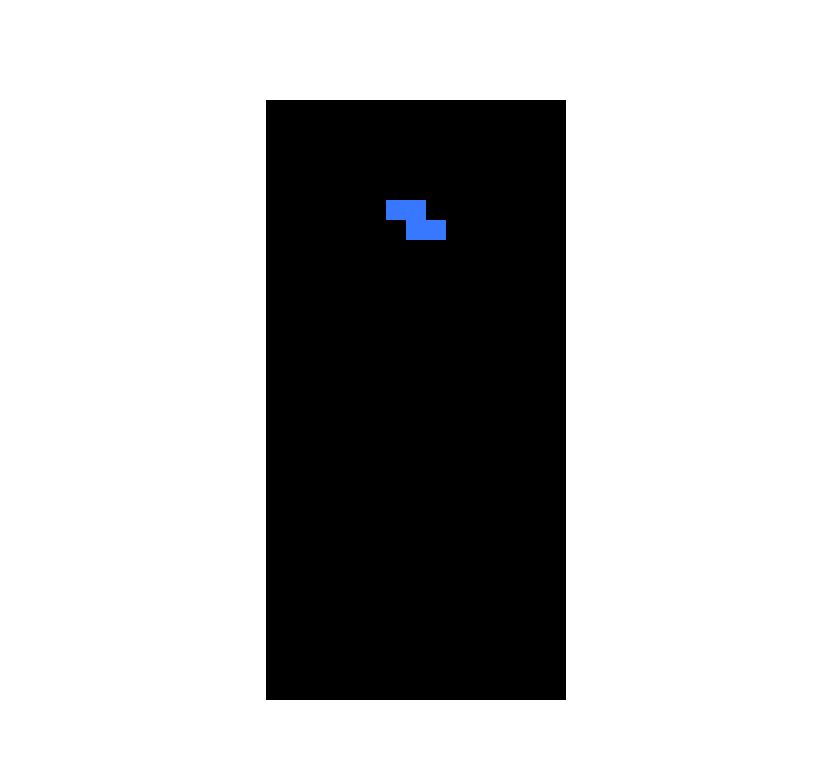
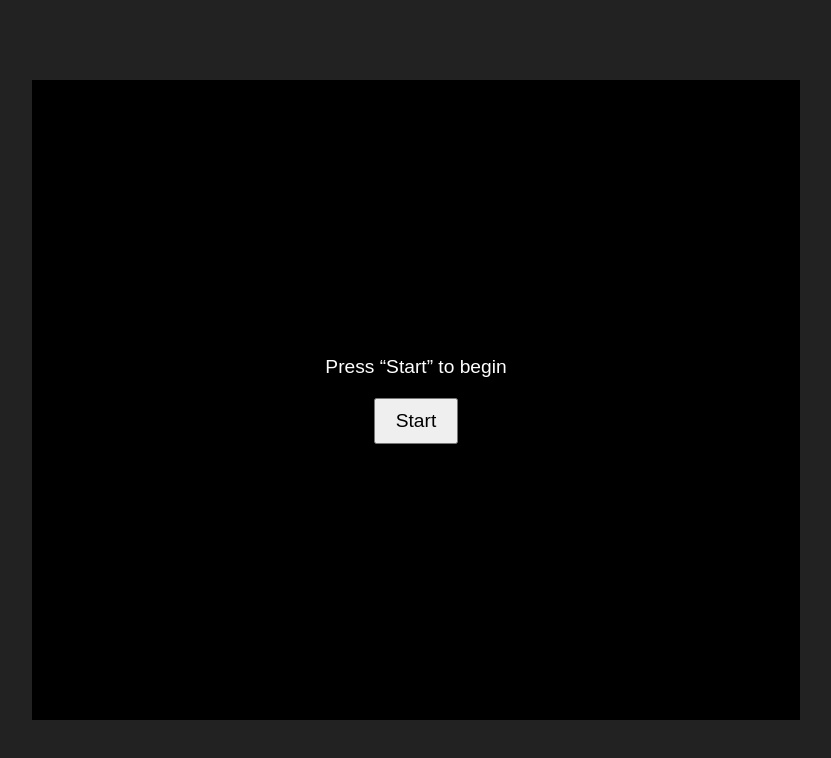
Before and after one commit to meeraladki/qualtrics-tetris, a plain HTML site: page index.html in a window 1280 px wide. Shown: the whole page, without its empty margins (224-1055 px from the left). Drawn offline with Linux system fonts and the light colour scheme.

Commit message:
Add files via upload

```diff
--- a/index.html
+++ b/index.html
@@ -1,40 +1,46 @@
 <!DOCTYPE html>
 <html lang="en">
 <head>
-  <meta charset="UTF-8" />
-  <meta name="viewport" content="width=device-width, initial-scale=1.0" />
+  <meta charset="UTF-8"/>
+  <meta name="viewport" content="width=device-width,initial-scale=1"/>
   <title>Qualtrics Tetris Task</title>
   <style>
-    /* simple reset / center canvas */
-    body { display: flex; justify-content: center; align-items: center; height: 100vh; margin: 0; }
-    canvas { background: #000; }
+    body { margin:0; display:flex; height:100vh; align-items:center; justify-content:center; background:#222; }
+    #game-container { position:relative; }
+    #tetris { background:#000; display:block; }
+    #start-screen {
+      position: absolute;
+      top: 0; left: 0;
+      width: 100%; height: 100%;
+      background: rgba(0,0,0,0.8);
+      color: white;
+      display: flex;
+      flex-direction: column;
+      align-items: center;
+      justify-content: center;
+      font-family: sans-serif;
+      font-size: 1.2em;
+      cursor: pointer;
+    }
+    #start-screen:hover { background: rgba(0,0,0,0.9); }
+    #start-screen button {
+      margin-top: 20px;
+      padding: 10px 20px;
+      font-size: 1em;
+    }
   </style>
 </head>
 <body>
+  <div id="game-container">
+    <canvas id="tetris" width="300" height="600" style="width: 60vw; height: 80vh;"></canvas>
+    <div id="start-screen">
+      <div>Press “Start” to begin</div>
+      <button id="start-button">Start</button>
+    </div>
+  </div>
 
-  <!-- 1) the game canvas -->
-<canvas id="tetris" width="300" height="600"></canvas>
-  <!-- 2) include your Tetris game logic -->
+  <!-- your game engine -->
   <script src="tetris.js"></script>
-
-  <!-- 3) when the game ends, send results back to Qualtrics -->
-  <script>
-    /*
-      In your tetris.js, after computing:
-         const finalScore = …;
-         const totalLines = …;
-      you would call postMessage like this:
-    */
-    function sendResultsToQualtrics(finalScore, totalLines) {
-      parent.postMessage(
-        { score: finalScore, lines: totalLines },
-        '*'  // or 'https://your-username.github.io'
-      );
-    }
-
-    // Example: hook into your game-over event:
-    // game.onGameOver = () => sendResultsToQualtrics(game.score, game.lines);
-  </script>
-
+  <!-- sendResultsToQualtrics helper is already in tetris.js, so no extra script needed here -->
 </body>
 </html>
--- a/tetris.js
+++ b/tetris.js
@@ -1,11 +1,21 @@
 // tetris.js
 
-// ── SETUP ───────────────────────────────────────────────────────────────────────
-const canvas  = document.getElementById('tetris');
-const context = canvas.getContext('2d');
-context.scale(20, 20);  // each “block” is 20×20px
+// ── REFERENCES TO HTML ELEMENTS ────────────────────────────────────────────────
+const startScreen = document.getElementById('start-screen');
+const startButton = document.getElementById('start-button');
+const canvas      = document.getElementById('tetris');
+const context     = canvas.getContext('2d');
+context.scale(20, 20);  // each block is 20×20px
 
-// colors for each piece type (0 is empty)
+// ── GAME STATE AND FLAGS ──────────────────────────────────────────────────────
+let gameStarted  = false;
+let lastTime     = 0;
+let dropCounter  = 0;
+let dropInterval = 980; // ms per drop, will speed up
+let score        = 0;
+let lines        = 0;
+
+// ── COLORS FOR PIECES ─────────────────────────────────────────────────────────
 const colors = [
   null,
   '#FF0D72', // T
@@ -17,18 +27,19 @@ const colors = [
   '#3877FF', // O
 ];
 
-// the playfield matrix (rows × cols)
+// ── ARENA CREATION ────────────────────────────────────────────────────────────
 function createMatrix(w, h) {
-  const m = [];
+  const matrix = [];
   while (h--) {
-    m.push(new Array(w).fill(0));
+    matrix.push(new Array(w).fill(0));
   }
-  return m;
+  return matrix;
 }
 
+// Standard Tetris field: 10 cols × 20 rows
 let arena = createMatrix(15, 30);
 
-// ── PIECE FACTORY ────────────────────────────────────────────────────────────────
+// ── PIECE FACTORY ──────────────────────────────────────────────────────────────
 function createPiece(type) {
   switch (type) {
     case 'T': return [
@@ -69,15 +80,13 @@ function createPiece(type) {
   }
 }
 
-// ── COLLISION & MERGE ────────────────────────────────────────────────────────────
+// ── COLLISION CHECK ───────────────────────────────────────────────────────────
 function collide(arena, player) {
   const [m, o] = [player.matrix, player.pos];
   for (let y = 0; y < m.length; ++y) {
     for (let x = 0; x < m[y].length; ++x) {
-      if (
-        m[y][x] !== 0 &&
-        (arena[y + o.y] && arena[y + o.y][x + o.x]) !== 0
-      ) {
+      if (m[y][x] !== 0 &&
+         (arena[y + o.y] && arena[y + o.y][x + o.x]) !== 0) {
         return true;
       }
     }
@@ -85,6 +94,7 @@ function collide(arena, player) {
   return false;
 }
 
+// ── MERGE PIECE INTO ARENA ────────────────────────────────────────────────────
 function merge(arena, player) {
   player.matrix.forEach((row, y) => {
     row.forEach((value, x) => {
@@ -95,7 +105,7 @@ function merge(arena, player) {
   });
 }
 
-// ── LINE CLEAR ───────────────────────────────────────────────────────────────────
+// ── CLEAR FULL LINES ──────────────────────────────────────────────────────────
 function arenaSweep() {
   let rowCount = 0;
   outer: for (let y = arena.length - 1; y >= 0; --y) {
@@ -104,7 +114,7 @@ function arenaSweep() {
         continue outer;
       }
     }
-    // full row
+    // Row is full
     const row = arena.splice(y, 1)[0].fill(0);
     arena.unshift(row);
     ++y;
@@ -112,14 +122,13 @@ function arenaSweep() {
   }
   if (rowCount > 0) {
     lines += rowCount;
-    // scoring: e.g. 100 points per line
     score += rowCount * 100;
   }
 }
 
-// ── PLAYER SETUP ────────────────────────────────────────────────────────────────
+// ── PLAYER OBJECT ─────────────────────────────────────────────────────────────
 const player = {
-  pos:   { x: 0, y: 0 },
+  pos:    { x: 0, y: 0 },
   matrix: null,
 };
 
@@ -132,11 +141,10 @@ function playerReset() {
   player.pos.x = ((arena[0].length / 2) | 0) -
                  ((player.matrix[0].length / 2) | 0);
   if (collide(arena, player)) {
-    // game over
+    // Game over
     arena.forEach(row => row.fill(0));
-    updateCanvas(); // draw cleared field
+    updateCanvas();
     sendResultsToQualtrics(score, lines);
-    return;
   }
 }
 
@@ -151,7 +159,7 @@ function playerDrop() {
   }
 }
 
-// ── DRAWING ─────────────────────────────────────────────────────────────────────
+// ── DRAWING FUNCTIONS ─────────────────────────────────────────────────────────
 function drawMatrix(matrix, offset) {
   matrix.forEach((row, y) => {
     row.forEach((value, x) => {
@@ -165,19 +173,14 @@ function drawMatrix(matrix, offset) {
 
 function updateCanvas() {
   context.fillStyle = '#000';
-  context.fillRect(0, 0, canvas.width, canvas.height);
+  context.fillRect(0, 0, canvas.width / 20, canvas.height / 20);
   drawMatrix(arena, { x: 0, y: 0 });
   drawMatrix(player.matrix, player.pos);
 }
 
-// ── GAME LOOP ──────────────────────────────────────────────────────────────────
-let dropCounter = 0;
-let dropInterval = 980;  // start at 980 ms per line
-let lastTime = 0;
-let score = 0;
-let lines = 0;
-
+// ── MAIN UPDATE LOOP ─────────────────────────────────────────────────────────
 function update(time = 0) {
+  if (!gameStarted) return;  // wait for start
   const deltaTime = time - lastTime;
   lastTime = time;
   dropCounter += deltaTime;
@@ -188,14 +191,14 @@ function update(time = 0) {
   requestAnimationFrame(update);
 }
 
-// ── SPEED INCREASE ──────────────────────────────────────────────────────────────
-// every 20 seconds, speed up by 33 ms, but never faster than ~100 ms
+// ── SPEED INCREASE EVERY 20s ─────────────────────────────────────────────────
 setInterval(() => {
   dropInterval = Math.max(100, dropInterval - 33);
 }, 20000);
 
-// ── INPUT HANDLING ──────────────────────────────────────────────────────────────
+// ── INPUT HANDLING ─────────────────────────────────────────────────────────────
 document.addEventListener('keydown', event => {
+  if (!gameStarted) return;
   if (event.key === 'ArrowLeft') {
     player.pos.x--;
     if (collide(arena, player)) player.pos.x++;
@@ -205,12 +208,11 @@ document.addEventListener('keydown', event => {
   } else if (event.key === 'ArrowDown') {
     playerDrop();
   } else if (event.key === ' ' || event.key === 'ArrowUp') {
-    // rotate
     rotate(player.matrix);
   }
 });
 
-// simple matrix rotation
+// ── PIECE ROTATION ─────────────────────────────────────────────────────────────
 function rotate(matrix) {
   for (let y = 0; y < matrix.length; ++y) {
     for (let x = 0; x < y; ++x) {
@@ -223,12 +225,17 @@ function rotate(matrix) {
 
 // ── COMMUNICATE WITH QUALTRICS ─────────────────────────────────────────────────
 function sendResultsToQualtrics(finalScore, totalLines) {
-  parent.postMessage(
-    { score: finalScore, lines: totalLines },
-    '*'
-  );
+  parent.postMessage({ score: finalScore, lines: totalLines }, '*');
 }
 
-// ── START THE GAME ───────────────────────────────────────────────────────────────
-playerReset();
-update();
+// ── START BUTTON HANDLING ─────────────────────────────────────────────────────
+startButton.addEventListener('click', () => {
+  gameStarted = true;
+  startScreen.style.display = 'none';
+  score = 0;
+  lines = 0;
+  arena = createMatrix(15, 30);
+  playerReset();
+  lastTime = performance.now();
+  update(lastTime);
+});
```
